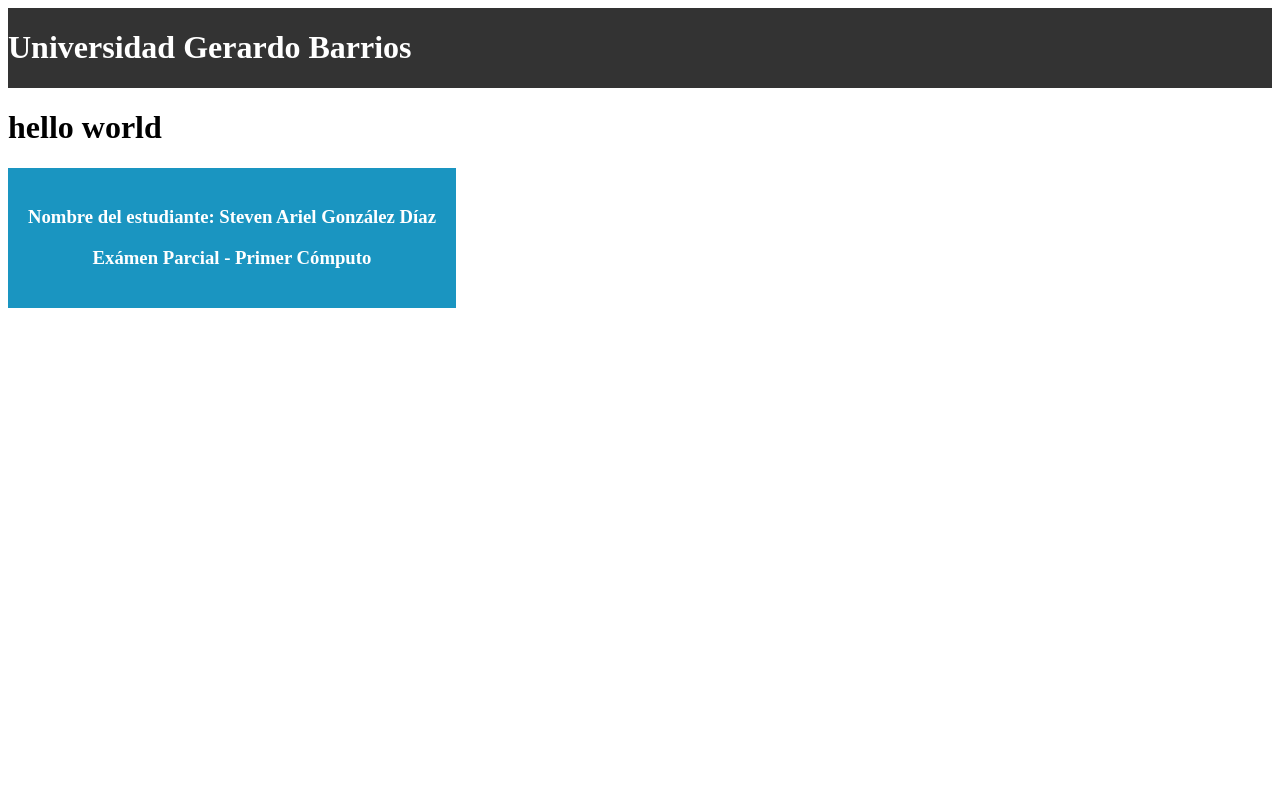
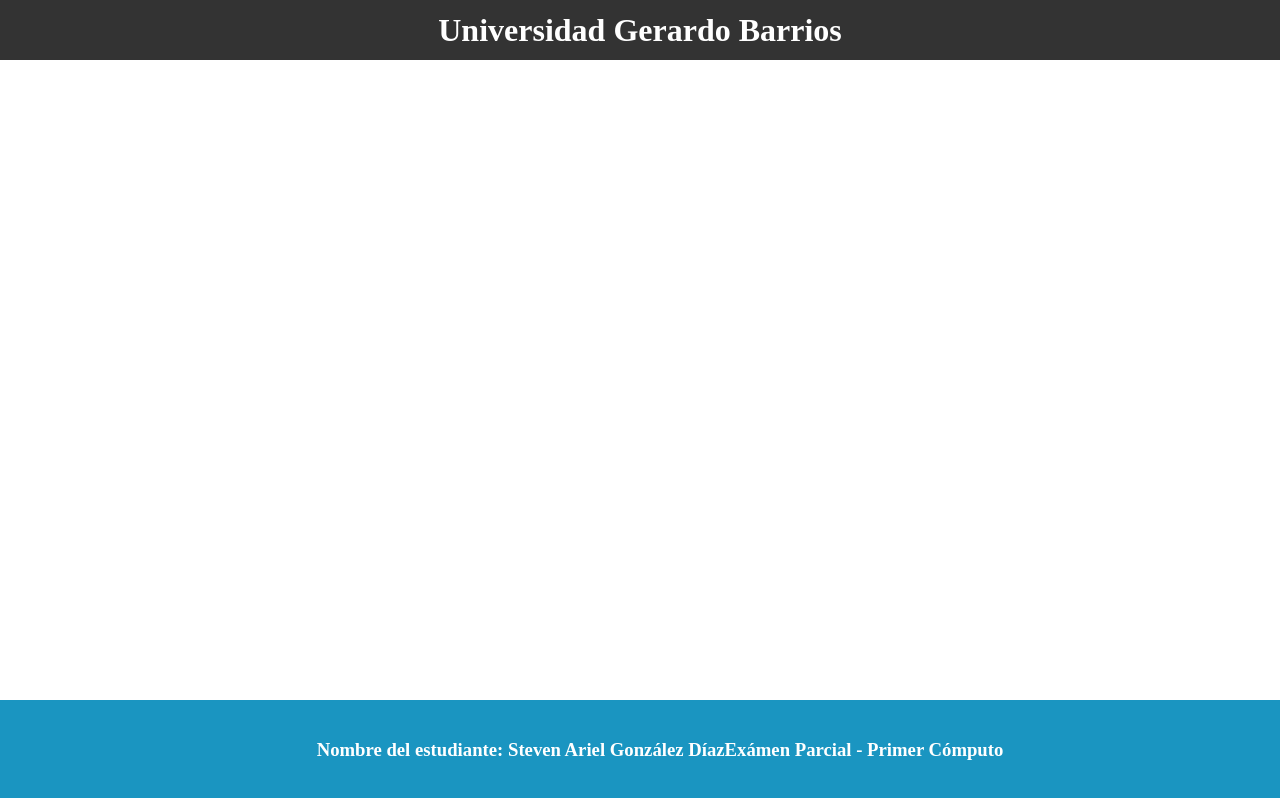
Before and after one commit to Ariel1510/Computo-1, a plain HTML site: page index.html in a window 1280 px wide. Drawn offline with Linux system fonts and the light colour scheme.

Commit message:
mod estilo

```diff
--- a/estilos.css
+++ b/estilos.css
@@ -3,8 +3,15 @@ header {
     color: white;
     background-color: #333;
     display: flex;
+    justify-content: center;
+    align-items: center;
+    width: 100%;
+    position: fixed;
+    top: 0;
+    left: 0;
+    height: 60px; /* Ajusta la altura según sea necesario */
+    z-index: 1000; /* Asegura que el header esté por encima de otros elementos */
     text-align: center;
-    justify-content: space-between;
 }
 
 footer {
@@ -13,4 +20,11 @@ footer {
     padding: 20px;
     text-align: center;
     position: fixed;
+    bottom: 0;
+    left: 0;
+    width: 100%;
+    display: flex;
+    justify-content: center;
+    align-items: center;
+    height: 60px; /* Ajusta la altura según sea necesario */
 }
```
